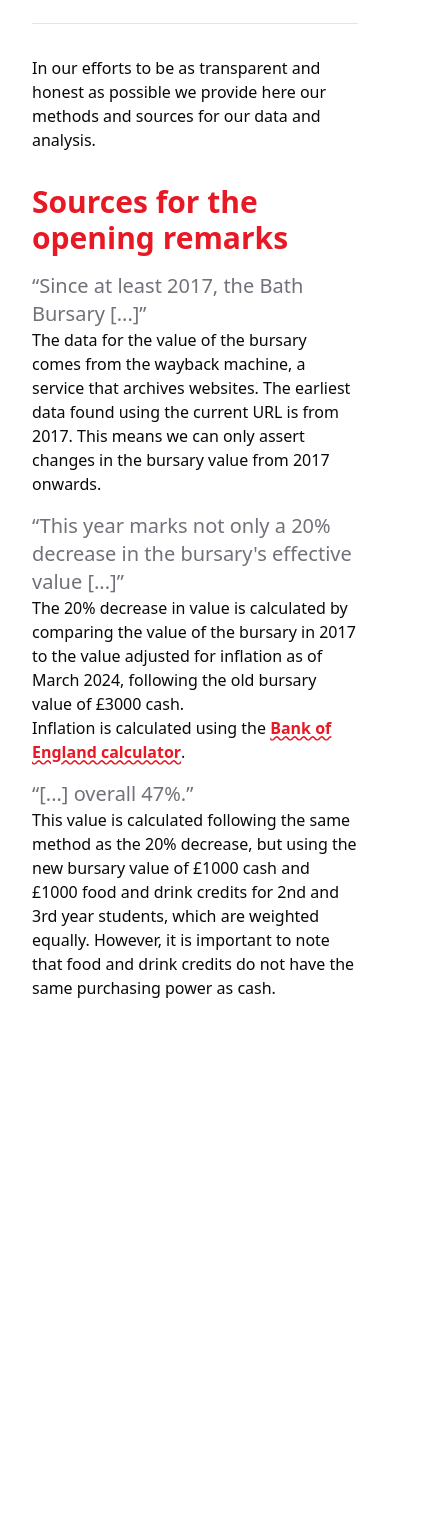
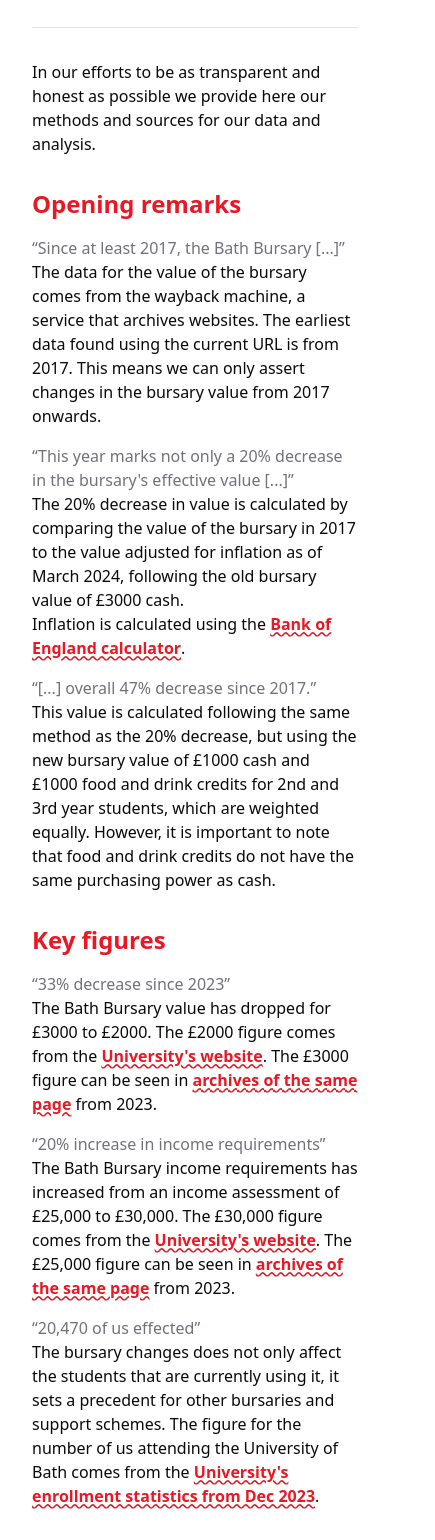
Before and after one commit to Xvois/BBBSite, a Next.js app: page /transparency in a window 390 px wide. Shown: the part 173-1713 px from the top of the page, 435 px wide, since content can reach past the window. Before the commit the page ends 1205 px from the top, so only its background shows below. Built offline with nearby package versions, Linux system fonts and the light colour scheme.

Commit message:
Finished: transparency, action plan, links

```diff
--- a/app/page.tsx
+++ b/app/page.tsx
@@ -9,14 +9,16 @@ export default function About() {
 
             <section className={"space-y-8"}>
                 <div>
-                    <h1 className={"font-black text-6xl"}>BUILD BACK BURSARIES</h1>
-                    <p>a <a href={'https://www.thesubath.com/bulu/'} className={"font-black text-primary underline decoration-wavy"}>BULU</a> campaign</p>
+                    <h1 className={"font-black text-5xl md:text-6xl"}>BUILD BACK BURSARIES</h1>
+                    <p>a <a href={'https://www.thesubath.com/bulu/'}
+                            className={"font-black text-primary underline decoration-wavy"}>BULU</a> campaign</p>
                 </div>
                 <Separator/>
                 <p>
                     Since at least 2017, the Bath Bursary has been losing value to inflation. This year marks
-                    not only a 20% decrease in the original bursary&apos;s effective value, but new effort from the University
-                    to further that trend to a tune of an overall <b>47%</b> decrease.
+                    not only a 20% decrease in the original bursary&apos;s effective value, but new effort from the
+                    University
+                    to further that trend to a tune of an overall <b>47%</b> decrease since 2017.
                 </p>
             </section>
 
@@ -36,8 +38,10 @@ export default function About() {
                         <p>With this change the university is <b>eroding support</b> from those of us that need it the
                             most.</p>
 
-                        <Button className={"mt-4"} variant={"outline"}>
-                            See the data
+                        <Button className={"mt-4"} variant={"outline"} asChild>
+                            <Link href={'/transparency#value'}>
+                                See the data
+                            </Link>
                         </Button>
                     </div>
 
@@ -56,8 +60,10 @@ export default function About() {
                             these efforts are to increase accessibility.
                         </p>
 
-                        <Button className={"mt-4"} variant={"outline"}>
-                            See the data
+                        <Button className={"mt-4"} variant={"outline"} asChild>
+                            <Link href={'/transparency#income'}>
+                                See the data
+                            </Link>
                         </Button>
                     </div>
 
@@ -79,8 +85,10 @@ export default function About() {
                             This affects all of us.
                         </p>
 
-                        <Button className={"mt-4"} variant={"outline"}>
-                            See the data
+                        <Button className={"mt-4"} variant={"outline"} asChild>
+                            <Link href={'/transparency#enrollment'}>
+                                See the data
+                            </Link>
                         </Button>
                     </div>
                 </div>
@@ -137,13 +145,13 @@ export default function About() {
                     accountable for its actions.
                 </p>
 
-                <p>
-                    View the <Link href={'/action'} className={"underline text-primary font-bold"}>Action Plan</Link>.
-                </p>
-
-                <div className={"inline-flex space-x-4"}>
-                    <Button>Sign the petition</Button>
-                    <Button variant={"secondary"}>Join the cause</Button>
+                <div className={"flex flex-col space-y-4 w-fit mx-auto"}>
+                    <Button asChild>
+                        <Link href={"https://chng.it/d228JWxPRd"}>Sign the petition</Link>
+                    </Button>
+                    <Button variant={"secondary"} asChild>
+                        <Link href={"/action"}>View the Action Plan</Link>
+                    </Button>
                 </div>
 
 
--- a/app/transparency/page.tsx
+++ b/app/transparency/page.tsx
@@ -5,7 +5,7 @@ export default function Transparency() {
         <main className={"space-y-8"}>
             <section className={"space-y-8"}>
                 <div>
-                    <h1 className={"font-black text-6xl"}>Transparency</h1>
+                    <h1 className={"font-black text-4xl md:text-6xl"}>Transparency</h1>
                 </div>
                 <Separator/>
                 <p>
@@ -13,10 +13,10 @@ export default function Transparency() {
                     and sources for our data and analysis.
                 </p>
             </section>
-            <div className={"space-y-4"}>
-                <h2 className={"text-primary font-black text-3xl md:text-center"}>Sources for the opening remarks</h2>
+            <section className={"space-y-4"}>
+                <h2 className={"text-primary font-black text-2xl md:text-3xl md:text-center"}>Opening remarks</h2>
                 <div>
-                    <q className={"text-muted-foreground text-xl"}>Since at least 2017, the Bath Bursary [...]</q>
+                    <q className={"text-muted-foreground md:text-xl"}>Since at least 2017, the Bath Bursary [...]</q>
                     <p>
                         The data for the value of the bursary comes from the wayback machine, a service that archives
                         websites. The earliest data found using the current URL is from 2017. This means we can only
@@ -25,7 +25,7 @@ export default function Transparency() {
                     </p>
                 </div>
                 <div>
-                    <q className={"text-muted-foreground text-xl"}>
+                    <q className={"text-muted-foreground md:text-xl"}>
                         This year marks not only a 20% decrease in the bursary&apos;s effective value [...]
                     </q>
                     <p>
@@ -41,7 +41,7 @@ export default function Transparency() {
                 </div>
 
                 <div>
-                    <q className={"text-muted-foreground text-xl"}>[...] overall 47%.</q>
+                    <q className={"text-muted-foreground md:text-xl"}>[...] overall 47% decrease since 2017.</q>
                     <p>
                         This value is calculated following the same method as the 20% decrease, but using the new
                         bursary
@@ -51,7 +51,46 @@ export default function Transparency() {
                     </p>
                 </div>
 
-            </div>
+            </section>
+            <section className={"space-y-4"}>
+                <h2 className={"text-primary font-black text-2xl md:text-3xl md:text-center"}>Key figures</h2>
+                <div id={'value'}>
+                    <q className={"text-muted-foreground md:text-xl"}>33% decrease since 2023</q>
+                    <p>
+                        The Bath Bursary value has dropped for £3000 to £2000. The £2000 figure comes from the <a
+                        className={"text-primary underline decoration-wavy font-bold"}
+                        href={'https://www.bath.ac.uk/campaigns/the-bath-bursary/'}>University&apos;s website</a>.
+                        The £3000 figure can be seen in <a
+                        className={"text-primary underline decoration-wavy font-bold"}
+                        href={'https://web.archive.org/web/20230725173228/https://www.bath.ac.uk/campaigns/the-bath-bursary/'}>archives
+                        of the same page</a> from 2023.
+                    </p>
+                </div>
+                <div id={'income'}>
+                    <q className={"text-muted-foreground md:text-xl"}>20% increase in income requirements</q>
+                    <p>
+                        The Bath Bursary income requirements has increased from an income assessment of £25,000 to
+                        £30,000. The £30,000 figure comes from the <a
+                        className={"text-primary underline decoration-wavy font-bold"}
+                        href={'https://www.bath.ac.uk/campaigns/the-bath-bursary/'}>University&apos;s website</a>.
+                        The £25,000 figure can be seen in <a
+                        className={"text-primary underline decoration-wavy font-bold"}
+                        href={'https://web.archive.org/web/20230725173228/https://www.bath.ac.uk/campaigns/the-bath-bursary/'}>archives
+                        of the same page</a> from 2023.
+                    </p>
+                </div>
+                <div id={'enrollment'}>
+                    <q className={"text-muted-foreground md:text-xl"}>20,470 of us effected</q>
+                    <p>
+                        The bursary changes does not only affect the students that are currently using it, it sets
+                        a precedent for other bursaries and support schemes. The figure for the number of us attending
+                        the University of Bath comes from the <a
+                        className={"text-primary underline decoration-wavy font-bold"}
+                        href={"https://www.bath.ac.uk/publications/student-numbers/attachments/student-numbers-1-december-2023.pdf"}>University&apos;s
+                        enrollment statistics from Dec 2023</a>.
+                    </p>
+                </div>
+            </section>
         </main>
     )
 }
--- a/components/Navbar.tsx
+++ b/components/Navbar.tsx
@@ -15,8 +15,8 @@ export const Navbar = () => {
     const pathname = usePathname()
 
     return (
-        <NavigationMenu className={"mx-auto my-4"}>
-            <NavigationMenuList>
+        <NavigationMenu className={"mx-auto mb-4 max-w-full"}>
+            <NavigationMenuList className={"flex flex-wrap items-center"}>
                 <NavigationMenuItem>
                     <Link href="/" legacyBehavior passHref>
                         <NavigationMenuLink
```
Also changed, not shown: app/action/page.tsx (+48 -5 lines).
